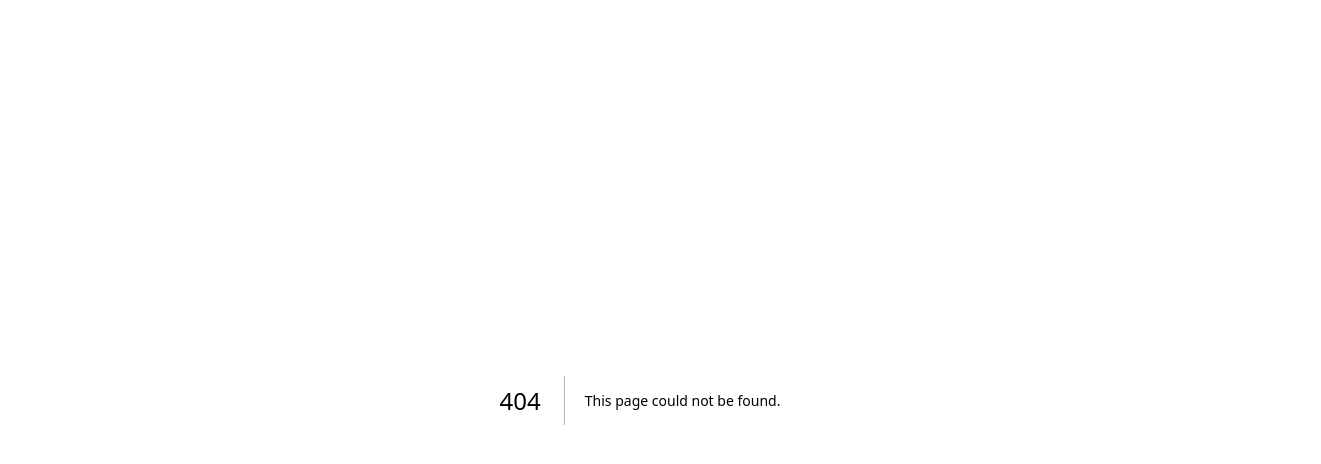
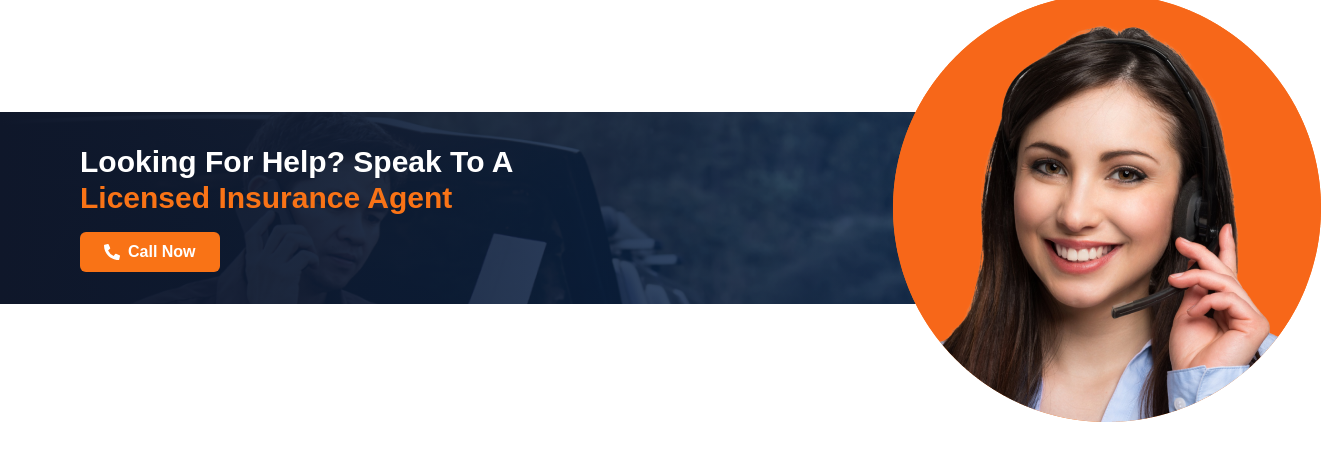
Before and after one commit to Ujjal-ENG/ray-advertising, a Next.js app: page /calling in a window 1280 px wide. Before the commit this address had no page. Shown: the top 464 px of the page, 1321 px wide, since content can reach past the window. Built offline with nearby package versions, Linux system fonts and the light colour scheme.

Commit message:
calling section done

```diff
--- /dev/null
+++ b/app/calling/page.tsx
@@ -0,0 +1,44 @@
+import Image from 'next/image';
+import bg from '../../public/image/agentcalling.png';
+import callGirl from '../../public/image/callgirl.png';
+import {FaPhoneAlt} from 'react-icons/fa'
+
+const CTABanner = () => {
+    return (
+        <div
+        style={{ backgroundImage: "url(" + bg.src + ")" }}
+      className="relative w-full bg-no-repeat bg-cover bg-center mt-28"
+      >
+        {/* Background gradient overlay */}
+        <div className="absolute inset-0 bg-gradient-to-r from-slate-900 to-transparent z-10"></div>
+
+        {/* Content container */}
+        <div className="relative z-20 max-w-6xl mx-auto px-4 py-8 flex items-center justify-between">
+          {/* Text content */}
+          <div className="max-w-xl">
+            <h2 className="text-2xl md:text-3xl text-white font-bold mb-2">
+              Looking For Help? Speak To A
+              <span className="block text-orange-500">Licensed Insurance Agent</span>
+            </h2>
+            <button className="mt-4 bg-orange-500 hover:bg-orange-600 text-white px-6 py-2 rounded-md font-semibold flex items-center gap-2 transition-colors">
+              <span><FaPhoneAlt/></span>
+              Call Now
+            </button>
+          </div>
+
+          {/* Circular image */}
+          <div className="absolute">
+            <div className="w-full rounded-full bg-orange-500 ml-[190%]">
+              <Image
+                src={callGirl}
+                alt="Insurance Agent"
+                className="w-full h-full object-cover"
+              />
+            </div>
+          </div>
+        </div>
+      </div>
+    );
+  };
+
+  export default CTABanner;
--- a/app/page.tsx
+++ b/app/page.tsx
@@ -4,6 +4,7 @@ import Header from './header/page'
 import HowItWorks from './howitworks/page'
 import KeyBenefits from './benefits/page'
 import WhyChooseUs from './whychoseus/page'
+import CTABanner from './calling/page'
 
 const home = () => {
   return (
@@ -13,6 +14,7 @@ const home = () => {
       <HowItWorks />
       <KeyBenefits />
       <WhyChooseUs/>
+      <CTABanner />
     </div>
   )
 }
```
Also changed, not shown: public/image/agentcalling.png (added), public/image/callgirl.png (added).
